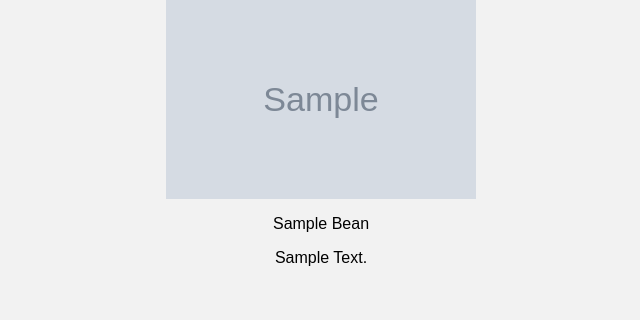
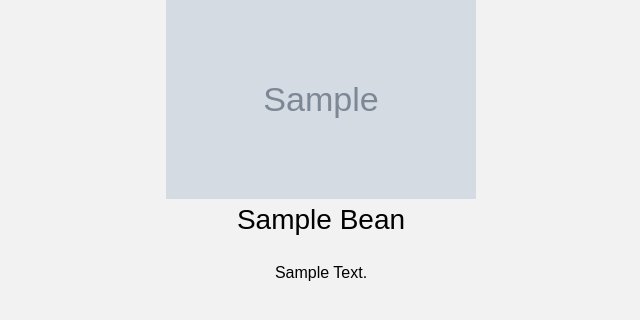
Before and after one commit to Rikaiyah-Winters/jelly-belly, a Flask app: template templates/jellybeans.html in a window 1280 px wide. Shown: the part 447-767 px from the top of the page, without its empty margins (319-959 px from the left). Run offline with Flask 3, Linux system fonts and the light colour scheme; the template is opened without the code that fills it: most values are stand-ins (such as "Sample title", 1, 10 or a date in 2020); grey boxes marked "Sample" are stand-in pictures.

Commit message:
Added top margins to and increased font sizes for flavor name and description

```diff
--- a/static/jellybeans.css
+++ b/static/jellybeans.css
@@ -3,14 +3,6 @@ h1 {
   font-size: 4em;
   margin-top: 0px;
   padding-top: 5px;
-}
-
-h3 {
-  font-family: 'Red Hat Display', sans-serif;
-  font-weight: bold;
-  font-size: 2em;
-  padding: 15px;
-  text-transform: Capitalize;
 }
 
 html,
@@ -24,7 +16,6 @@ body {
 }
 
 .header {
-
   vertical-align: middle;
   width: 100%;
   height: 350px;
@@ -79,17 +70,24 @@ button:hover {
 
 .content {
   padding-top: 5px;
-
 }
-
 
 .jellybellylogo {
   width: 100%;
   height: auto;
-
 }
 
 .jelly-bean-pic {
   width: 310px;
   height: 200px;
 }
+
+#flavor-name {
+  margin-top: 5px;
+  font-size: 1.75em;
+}
+
+#flavor-description {
+  margin-top: 5px;
+  font-size: 1em;
+}
--- a/templates/jellybeans.html
+++ b/templates/jellybeans.html
@@ -37,8 +37,8 @@
 
     {% if bean %}
     <img class="jelly-bean-pic" src="{{ bean['imageUrl']}}" alt="{{ bean['flavorName']}}" >
-    <p>{{ bean["flavorName"] }}</p>
-    <p>{{ bean["description"] }}</p>
+    <p id="flavor-name">{{ bean["flavorName"] }}</p>
+    <p id="flavor-description">{{ bean["description"] }}</p>
     {% endif %}
   </div>
 </body>
```
